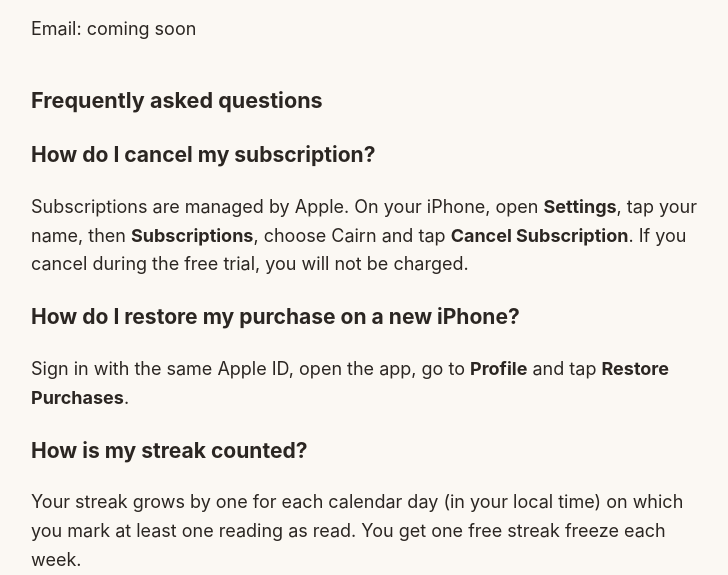
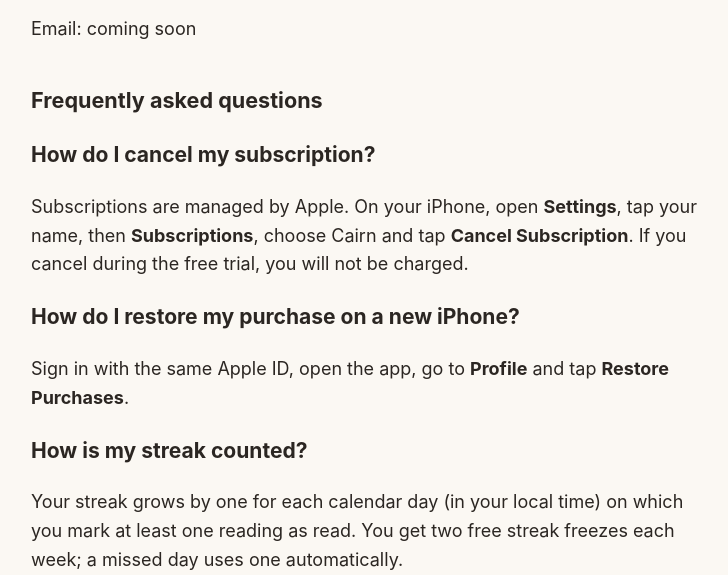
Before and after one commit to Laskevich/cairn-site, a plain HTML site: page support.html in a window 1280 px wide. Shown: the part 225-800 px from the top of the page, without its empty margins (269-997 px from the left). Drawn offline with Linux system fonts and the light colour scheme.

Commit message:
Support: two streak freezes a week

```diff
--- a/support.html
+++ b/support.html
@@ -26,7 +26,7 @@
 <p>Sign in with the same Apple ID, open the app, go to <strong>Profile</strong> and tap <strong>Restore Purchases</strong>.</p>
 
 <h3>How is my streak counted?</h3>
-<p>Your streak grows by one for each calendar day (in your local time) on which you mark at least one reading as read. You get one free streak freeze each week.</p>
+<p>Your streak grows by one for each calendar day (in your local time) on which you mark at least one reading as read. You get two free streak freezes each week; a missed day uses one automatically.</p>
 
 <h3>Where is my reading progress stored?</h3>
 <p>Only on your device. There are no accounts, so deleting the app also deletes your progress, bookmarks and notes.</p>
```
